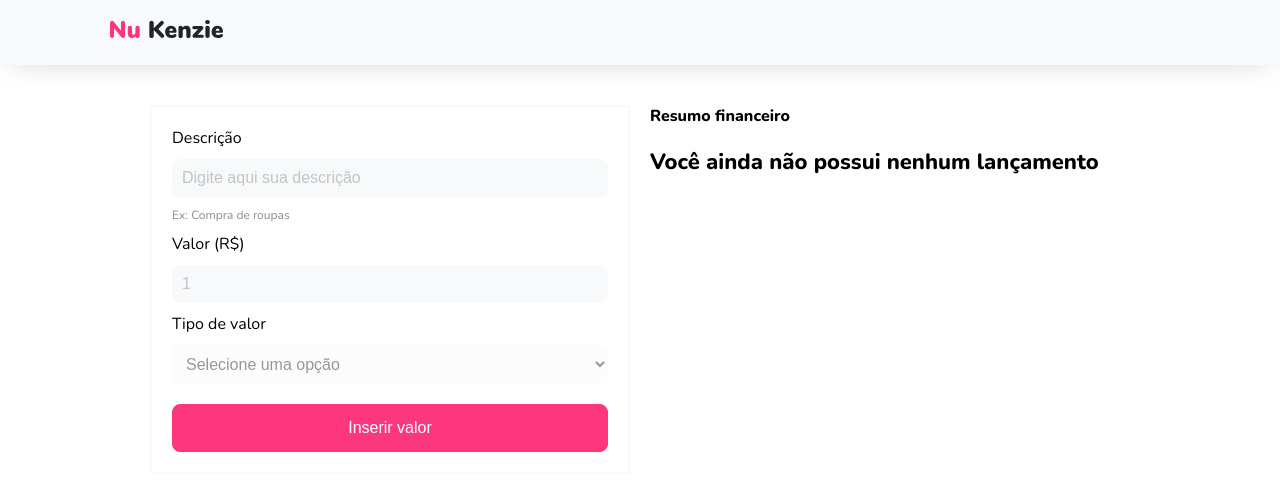
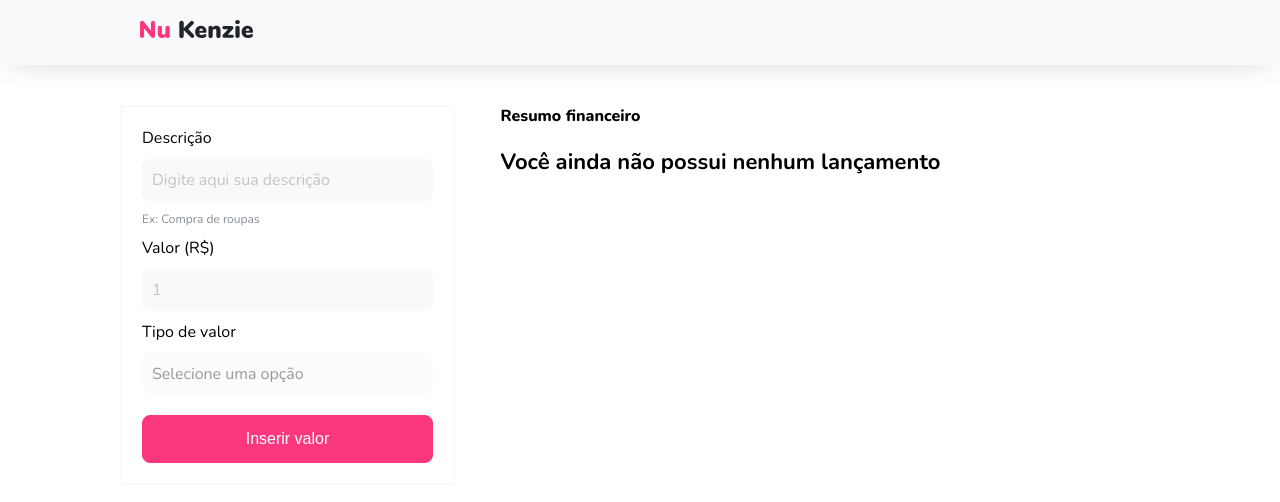
Before and after one commit to fabiodelllima/digital-wallet-frontend, a React (Vite) app: page / in a window 1280 px wide. Shown: the top 502 px of the page. Built offline with nearby package versions, Linux system fonts and the light colour scheme.

Commit message:
style: Revisão geral de estilização

```diff
--- a/src/components/Sections/Form/style.module.scss
+++ b/src/components/Sections/Form/style.module.scss
@@ -18,6 +18,7 @@
     border: none;
     background-color: var(--grey-1);
     border-radius: 8px;
+    font-family: var(--font-primary);
 
     &::placeholder {
       opacity: 0.4;
@@ -32,6 +33,7 @@
 }
 
 .select {
+  font-family: var(--font-primary);
   margin-bottom: 10px;
   opacity: 0.4;
 
--- a/src/components/Sections/List/Card/style.module.scss
+++ b/src/components/Sections/List/Card/style.module.scss
@@ -20,6 +20,15 @@
     flex-direction: column;
     gap: 20px;
   }
+
+  @media (min-width: 1040px) {
+    flex-direction: row;
+    justify-content: space-between;
+
+    .bottom {
+      align-items: flex-end;
+    }
+  }
 }
 
 .button {
@@ -38,13 +47,3 @@
     color: var(--white);
   }
 }
-
-@media screen and (min-width: 1040px) {
-
-  .header,
-  .bottom {
-    flex-direction: row !important;
-    justify-content: space-between !important;
-    align-items: center !important;
-  }
-}
--- a/src/components/Template/DefaultTemplate/style.module.scss
+++ b/src/components/Template/DefaultTemplate/style.module.scss
@@ -2,15 +2,12 @@
   display: flex;
   flex-direction: column;
   justify-content: center;
+  gap: clamp(20px, 2vw, 50px);
   margin: 0 auto;
   max-width: 1100px;
-  padding: 20px;
   padding: 40px 20px 20px 20px;
-}
 
-@media screen and (min-width: 600px) {
-  .container {
-    display: flex;
+  @media screen and (min-width: 600px) {
     flex-direction: row;
     flex-wrap: wrap;
   }
--- a/src/components/Template/Header/style.module.scss
+++ b/src/components/Template/Header/style.module.scss
@@ -7,6 +7,6 @@
 
 .logoContainer {
   padding: 20px 0 20px 20px;
-  max-width: 1100px;
+  max-width: 1040px;
   margin: 0 auto;
 }
--- a/src/pages/HomePage/style.module.scss
+++ b/src/pages/HomePage/style.module.scss
@@ -1,13 +1,12 @@
 @media screen and (min-width: 600px) {
   .leftContainer {
-    max-width: 500px;
-    min-width: 500px;
+    width: clamp(0px, 100%, 355px);
     padding: 0 10px;
   }
 
   .rightContainer {
-    max-width: 500px;
-    min-width: 500px;
+    flex-grow: 1;
+    min-width: clamp(0px, 100%, 500px);
     padding: 0 10px;
   }
 }
--- a/src/styles/reset.scss
+++ b/src/styles/reset.scss
@@ -19,20 +19,40 @@ body {
   scrollbar-width: thin;
   scroll-behavior: smooth;
   scrollbar-color: var(--scroll-secondary) var(--scroll-primary);
+
+  &::-webkit-scrollbar {
+    width: 8px;
+  }
+
+  &::-webkit-scrollbar-track {
+    background: var(--scroll-primary);
+  }
+
+  &::-webkit-scrollbar-thumb {
+    background-color: var(--scroll-secondary);
+    border: 3px solid var(--scroll-primary);
+    border-radius: 20px;
+  }
 }
 
-body::-webkit-scrollbar {
-  width: 8px;
+input[type='number']::-webkit-inner-spin-button,
+input[type='number']::-webkit-outer-spin-button {
+  -webkit-appearance: none;
+  margin: 0;
 }
 
-body::-webkit-scrollbar-track {
-  background: var(--scroll-primary);
+input[type='number'] {
+  -moz-appearance: textfield;
 }
 
-body::-webkit-scrollbar-thumb {
-  background-color: var(--scroll-secondary);
-  border: 3px solid var(--scroll-primary);
-  border-radius: 20px;
+select {
+  -webkit-appearance: none;
+  -moz-appearance: none;
+  appearance: none;
+
+  option {
+    font-size: 1rem;
+  }
 }
 
 h1,
--- a/src/styles/typography.scss
+++ b/src/styles/typography.scss
@@ -4,7 +4,7 @@
 }
 
 .title-2 {
-  font-weight: 800;
+  font-weight: 700;
   font-size: 1.375rem;
 }
 
```
Also changed, not shown: src/assets/select-arrow.svg (added).
